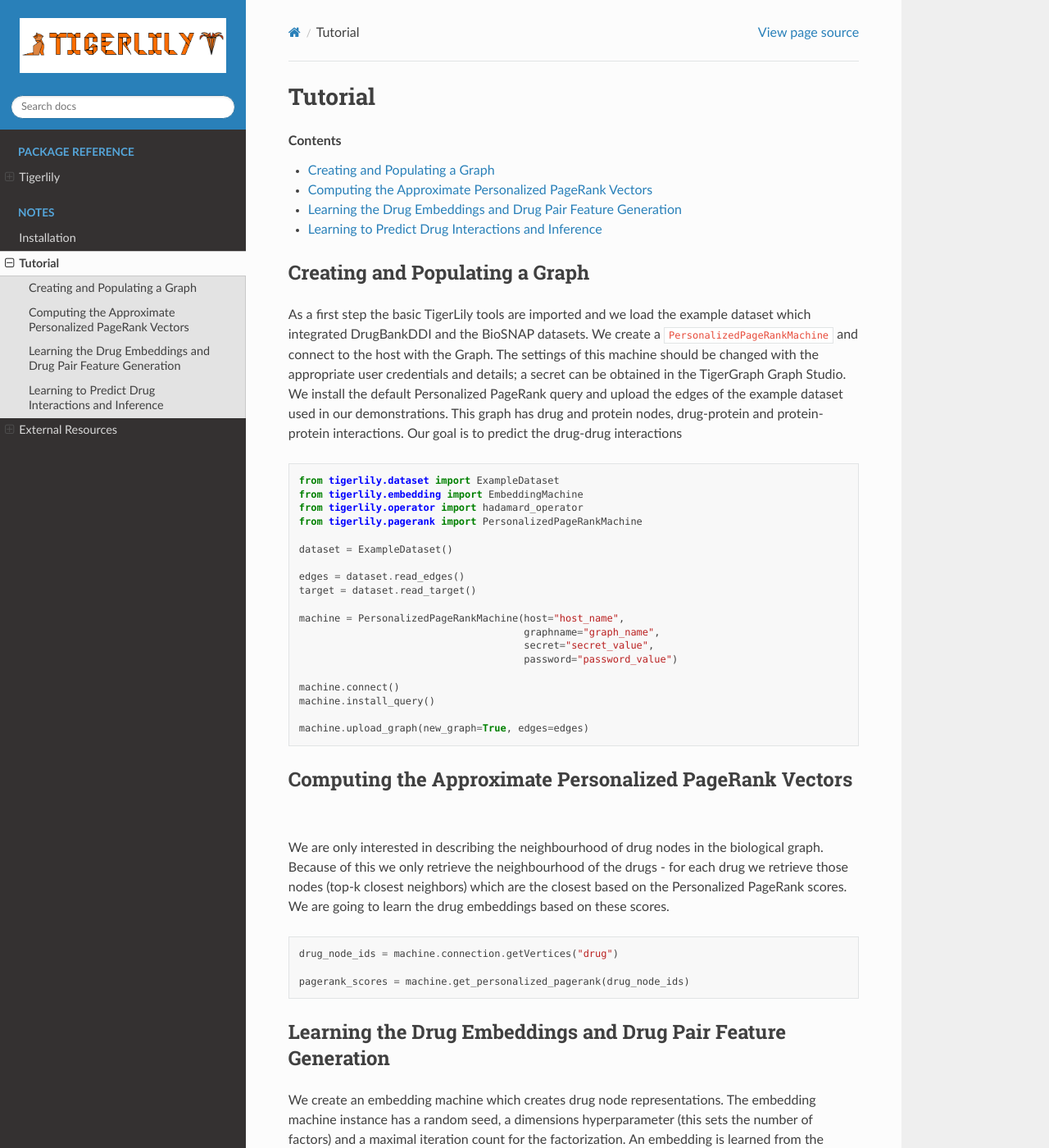
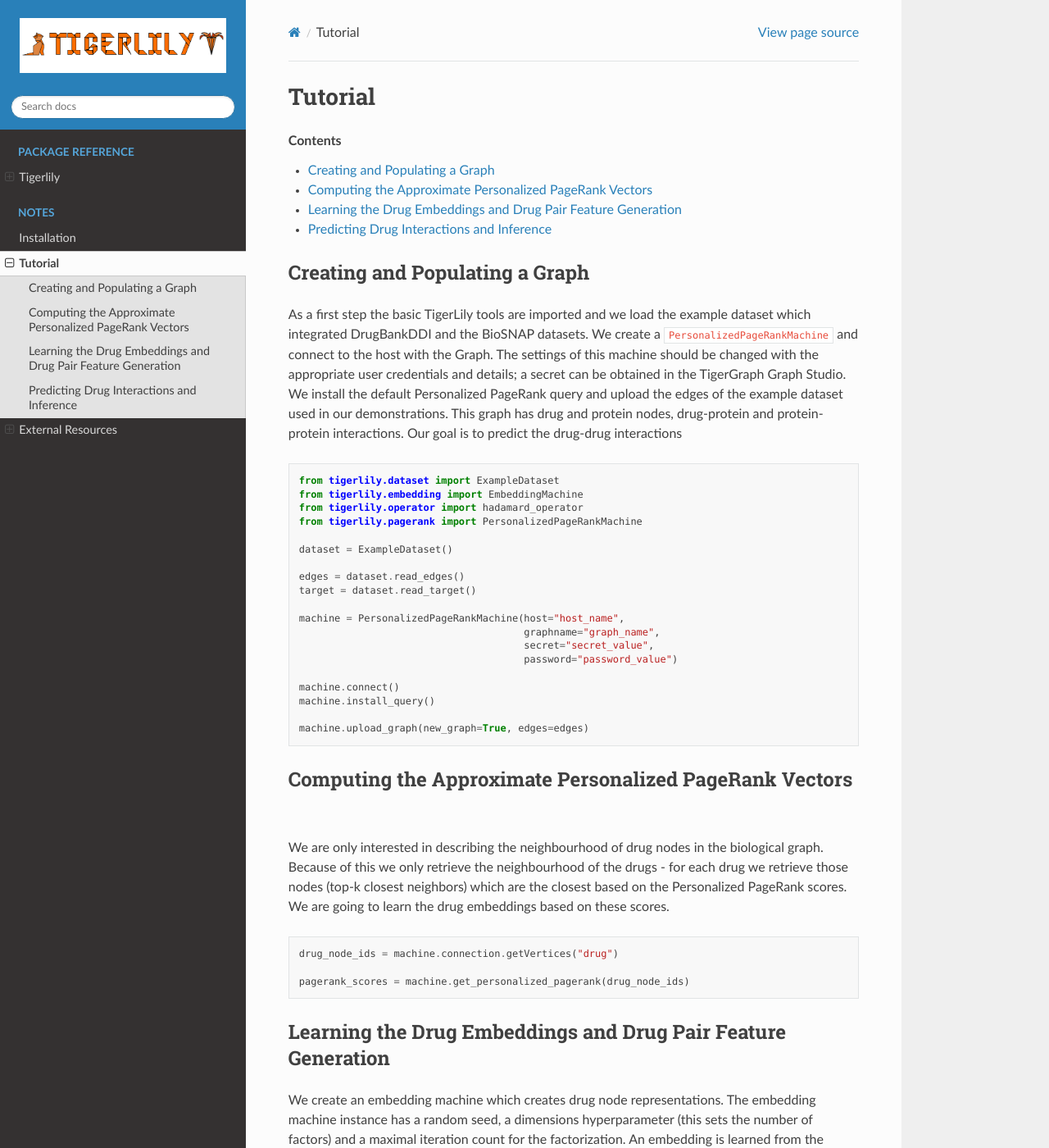
Before and after one commit to benedekrozemberczki/tigerlily, a Sphinx documentation site: the page built from docs/source/notes/tutorial.rst, in a window 1280 px wide and 1400 px high. Shown: the whole window at 82% size. Built offline with Sphinx 7.4.7 and the Read the Docs theme 2.0.0, drawn with Linux system fonts in a browser that asks for light colours; some of the changed text lies outside the part shown.

Commit message:
tigerlily

```diff
--- a/docs/source/notes/tutorial.rst
+++ b/docs/source/notes/tutorial.rst
@@ -65,7 +65,7 @@
     drug_pair_features = embedding_machine.create_features(target, hadamard_operator)
 
 
-Learning to Predict Drug Interactions and Inference
+Predicting Drug Interactions and Inference
 -------------------------------------------------------------
 
 We load a gradient boosting based classifier, an evaluation metric for binary classification and a function to create train-test splits. We create a train and test portion of the drug pairs using 80% of the pairs for training. A gradient boosted tree model is trained, score the model on the test set. We compute an AUROC score on the test portion of the dataset and print it out.
```
